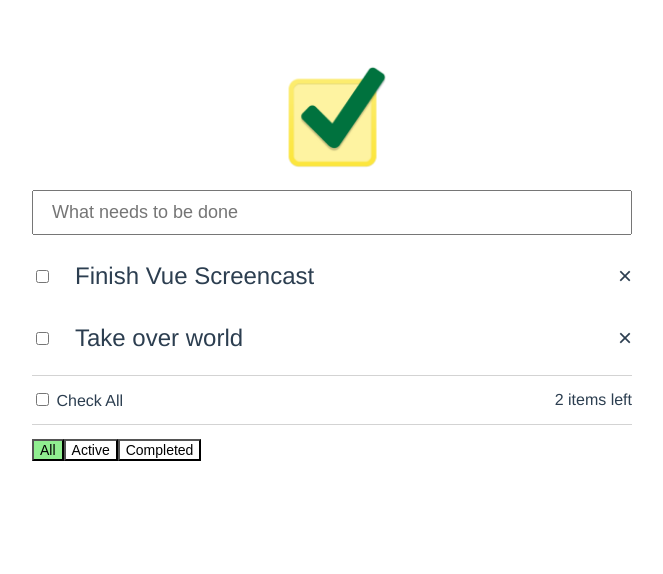
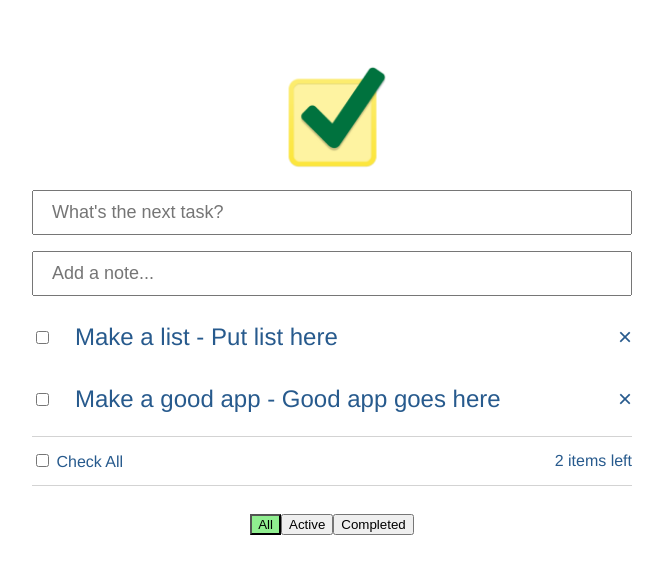
Before and after one commit to Buffelo93/ToDoListP1, a Vue app in the folder ToDoListP1/: page / in a window 1280 px wide. Shown: the top 574 px of the page, without its empty margins (308-971 px from the left). Built offline with nearby package versions, Linux system fonts and the light colour scheme.

Commit message:
Get Frontend to basic
Get the frontend to preform the basic requirements.

```diff
--- a/ToDoListP1/src/App.vue
+++ b/ToDoListP1/src/App.vue
@@ -24,7 +24,7 @@ import ToDoList from './components/ToDoList.vue'
   font-family: 'Avenir', Helvetica, Arial, sans-serif;
   -webkit-font-smoothing: antialiased;
   -moz-osx-font-smoothing: grayscale;
-  color: #2c3e50;
+  color: #275a8d;
   margin-top: 60px;
   font-size: 24px;
 }
--- a/ToDoListP1/src/components/ToDoItem.vue
+++ b/ToDoListP1/src/components/ToDoItem.vue
@@ -1,9 +1,11 @@
 <template>
     <div class="todo-item">
         <div class="todo-item-left">
-          <input type="checkbox" v-model="completed" @change="doneEdit">
-          <div v-if="!editing" @dblclick="editTodo" class="todo-item-label" :class="{ completed : completed }">{{ title }}</div>
-          <input v-else class="todo-item-edit" type="text" v-model="title" @blur="doneEdit" @keyup.enter="doneEdit" @keyup.esc="cancelEdit" v-focus>
+            <input type="checkbox" v-model="isCompleted" @change="doneEdit">
+            <div v-if="note.trim().length == 0" @dblclick="editTitle" class="todo-item-label"
+                :class="{ isCompleted: isCompleted }">{{ title }}</div>
+            <div v-else class="todo-item-label"
+                :class="{ isCompleted: isCompleted }">{{ title }} - {{ note }}</div>
         </div>
         <div class="remove-item" @click="removeTodo(todo.id)">
             &times;
@@ -28,47 +30,33 @@
         return {
             'id': this.todo.id,
             'title': this.todo.title,
-        'completed': this.todo.completed,
-        'editing': this.todo.editing,
-        'beforeEditCache': '',
+            'note': this.todo.note,
+            'isCompleted': this.todo.isCompleted,
         }
     },
     watch: {
         checkAll() {
-        this.completed = this.checkAll ? true : this.todo.completed
-      }
-    },
-    directives: {
-      focus: {
-        inserted: function (el) {
-          el.focus()
-        }
+            this.isCompleted = this.checkAll ? true : this.todo.isCompleted
         }
     },
     methods: {
         removeTodo(id) {
             this.$emit('removedTodo', id)
         },
-      editTodo() {
-        this.beforeEditCache = this.title
-        this.editing = true
-      },
         doneEdit() {
             if (this.title.trim() == '') {
                 this.title = this.beforeEditCache
             }
-        this.editing = false
+            this.editingTitle = false
+            this.editingNote = false
             this.$emit('finishedEdit', {
                 'id': this.id,
                 'title': this.title,
-          'completed': this.completed,
-          'editing': this.editing,
+                'isCompleted': this.isCompleted,
+                'editingTitle': this.editingTitle,
+                'editingNote': this.editingNote,
             })
 
-      },
-      cancelEdit() {
-        this.title = this.beforeEditCache
-        this.editing = false
         },
     }
 }
--- a/ToDoListP1/src/components/ToDoList.vue
+++ b/ToDoListP1/src/components/ToDoList.vue
@@ -1,8 +1,12 @@
 <template>
     <div>
-      <input type="text" class="todo-input" placeholder="What needs to be done" v-model="newTodo" @keyup.enter="addTodo">
+        <div class="your-class">
+            <input type="text" class="todo-input" placeholder="What's the next task?" v-model="newTodo" @keyup.enter="addTodo">
+            <input type="text" class="todo-input" placeholder="Add a note..." v-model="newNote" @keyup.enter="addTodo">
+        </div>
         <transition-group name="fade" enter-active-class="animated fadeInUp" leave-active-class="animated fadeOutDown">
-      <todo-item v-for="todo in todosFiltered" :key="todo.id" :todo="todo" :checkAll="!anyRemaining" @removedTodo="removeTodo" @finishedEdit="finishedEdit">
+            <todo-item v-for="todo in todosFiltered" :key="todo.id" :todo="todo" :checkAll="!anyRemaining"
+                @removedTodo="removeTodo" @finishedEdit="finishedEdit">
             </todo-item>
         </transition-group>
 
@@ -12,19 +16,21 @@
         </div>
 
         <div class="extra-container">
-        <div>
+            <div class="button-container">
                 <button :class="{ active: filter == 'all' }" @click="filter = 'all'">All</button>
                 <button :class="{ active: filter == 'active' }" @click="filter = 'active'">Active</button>
                 <button :class="{ active: filter == 'completed' }" @click="filter = 'completed'">Completed</button>
             </div>
+        </div>
 
-        <div>
+        <div v-if="showClearCompletedButton" class="extra-container">
+            <div class="button-container">
                 <transition name="fade">
-          <button v-if="showClearCompletedButton" @click="clearCompleted">Clear Completed</button>
+                    <button @click="clearCompleted">Clear Completed</button>
                 </transition>
             </div>
+        </div>
 
-      </div>
     </div>
 </template>
 
@@ -36,30 +42,31 @@
     components: {
         TodoItem,
     },
-    data () {
+    data() {
         return {
             newTodo: '',
+            newNote: '',
             idForTodo: 3,
             filter: 'all',
             todos: [
                 {
                     'id': 1,
-            'title': 'Finish Vue Screencast',
-            'completed': false,
-            'editing': false,
+                    'title': 'Make a list',
+                    'note': 'Put list here',
+                    'isCompleted': false,
                 },
                 {
                     'id': 2,
-            'title': 'Take over world',
-            'completed': false,
-            'editing': false,
+                    'title': 'Make a good app',
+                    'note': 'Good app goes here',
+                    'isCompleted': false,
                 },
             ]
         }
     },
     computed: {
         remaining() {
-        return this.todos.filter(todo => !todo.completed).length
+            return this.todos.filter(todo => !todo.isCompleted).length
         },
         anyRemaining() {
             return this.remaining != 0
@@ -68,15 +75,15 @@
             if (this.filter == 'all') {
                 return this.todos
             } else if (this.filter == 'active') {
-          return this.todos.filter(todo => !todo.completed)
+                return this.todos.filter(todo => !todo.isCompleted)
             } else if (this.filter == 'completed') {
-          return this.todos.filter(todo => todo.completed)
+                return this.todos.filter(todo => todo.isCompleted)
             }
 
             return this.todos
         },
         showClearCompletedButton() {
-        return this.todos.filter(todo => todo.completed).length > 0
+            return this.todos.filter(todo => todo.isCompleted).length > 0
         }
     },
     methods: {
@@ -88,10 +95,12 @@
             this.todos.push({
                 id: this.idForTodo,
                 title: this.newTodo,
-          completed: false,
+                note: this.newNote,
+                isCompleted: false,
             })
 
             this.newTodo = ''
+            this.newNote = ''
             this.idForTodo++
         },
         removeTodo(id) {
@@ -99,10 +108,10 @@
             this.todos.splice(index, 1)
         },
         checkAllTodos() {
-        this.todos.forEach((todo) => todo.completed = event.target.checked)
+            this.todos.forEach((todo) => todo.isCompleted = event.target.checked)
         },
         clearCompleted() {
-        this.todos = this.todos.filter(todo => !todo.completed)
+            this.todos = this.todos.filter(todo => !todo.isCompleted)
         },
         finishedEdit(data) {
             const index = this.todos.findIndex((item) => item.id == data.id)
@@ -114,6 +123,12 @@
 
 <style lang="scss">
 @import url("https://cdnjs.cloudflare.com/ajax/libs/animate.css/3.5.2/animate.min.css");
+
+.your-class input{
+    display: block;
+    display: flex;
+    flex-direction: row;
+}
 
 .todo-input {
     width: 100%;
@@ -137,6 +152,7 @@
 .remove-item {
     cursor: pointer;
     margin-left: 14px;
+
     &:hover {
         color: black;
     }
@@ -151,6 +167,12 @@
     padding: 10px;
     border: 1px solid white;
     margin-left: 12px;
+}
+
+.todo-note-label {
+    padding: 5px;
+    border: 1px solid white;
+    margin-left: 1px;
 }
 
 .todo-item-edit {
@@ -182,29 +204,73 @@
     margin-bottom: 14px;
 }
 
-    button {
-      font-size: 14px;
-      background-color: white;
-      appearance: none;
-
-      &:hover {
-        background: lightgreen;
+.button-container {
+    display: flex;
+    align-items: center;
+    font-size: 24px;
+    padding-top: 14px;
+    margin-bottom: 14px;
+    margin: auto;
 }
 
-      &:focus {
-        outline: none;
+.button {
+    align-items: center;
+    background-color: #FFFFFF;
+    border: 1px solid rgba(0, 0, 0, 0.1);
+    border-radius: .25rem;
+    box-shadow: rgba(0, 0, 0, 0.02) 0 1px 3px 0;
+    box-sizing: border-box;
+    color: rgba(0, 0, 0, 0.85);
+    cursor: pointer;
+    display: inline-flex;
+    font-family: system-ui, -apple-system, system-ui, "Helvetica Neue", Helvetica, Arial, sans-serif;
+    font-size: 24px;
+    font-weight: 600;
+    justify-content: center;
+    line-height: 1.25;
+    margin: 0;
+    min-height: 3rem;
+    padding: calc(.875rem - 1px) calc(1.5rem - 1px);
+    position: relative;
+    text-decoration: none;
+    transition: all 250ms;
+    user-select: none;
+    -webkit-user-select: none;
+    touch-action: manipulation;
+    vertical-align: baseline;
+    width: auto;
 }
+
+.button:hover,
+.button:focus {
+    border-color: rgba(0, 0, 0, 0.15);
+    box-shadow: rgba(0, 0, 0, 0.1) 0 4px 12px;
+    color: rgba(0, 0, 0, 0.65);
+}
+
+.button:hover {
+    transform: translateY(-1px);
+}
+
+.button:active {
+    background-color: #F0F0F1;
+    border-color: rgba(0, 0, 0, 0.15);
+    box-shadow: rgba(0, 0, 0, 0.06) 0 2px 4px;
+    color: rgba(0, 0, 0, 0.65);
+    transform: translateY(0);
 }
 
 .active {
     background: lightgreen;
 }
 
-    .fade-enter-active, .fade-leave-active {
+.fade-enter-active,
+.fade-leave-active {
     transition: opacity .2s;
 }
 
-    .fade-enter, .fade-leave-to {
+.fade-enter,
+.fade-leave-to {
     opacity: 0;
 }
 </style>
```
Lines whose indentation alone changed are shown as unchanged.
